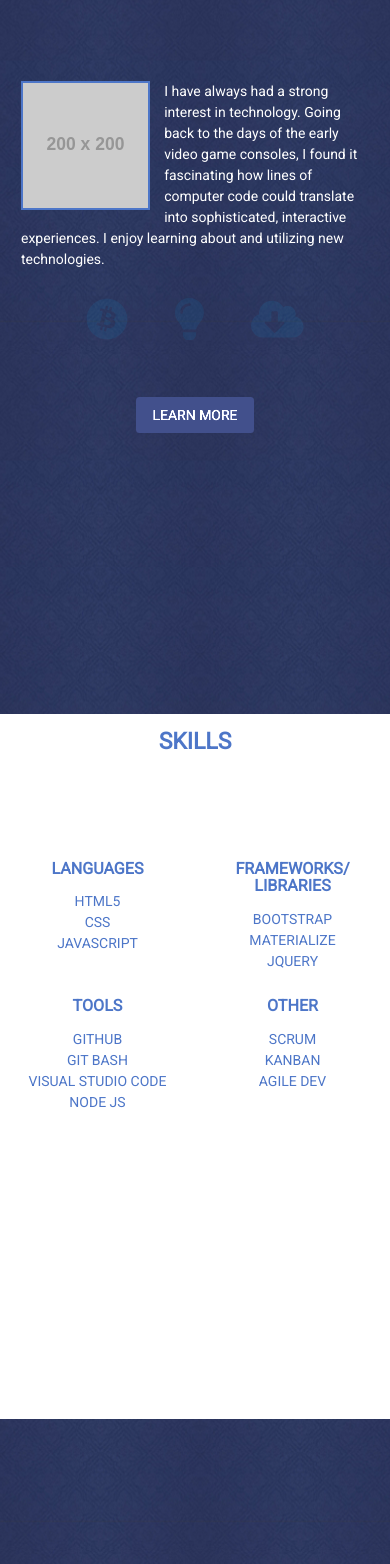
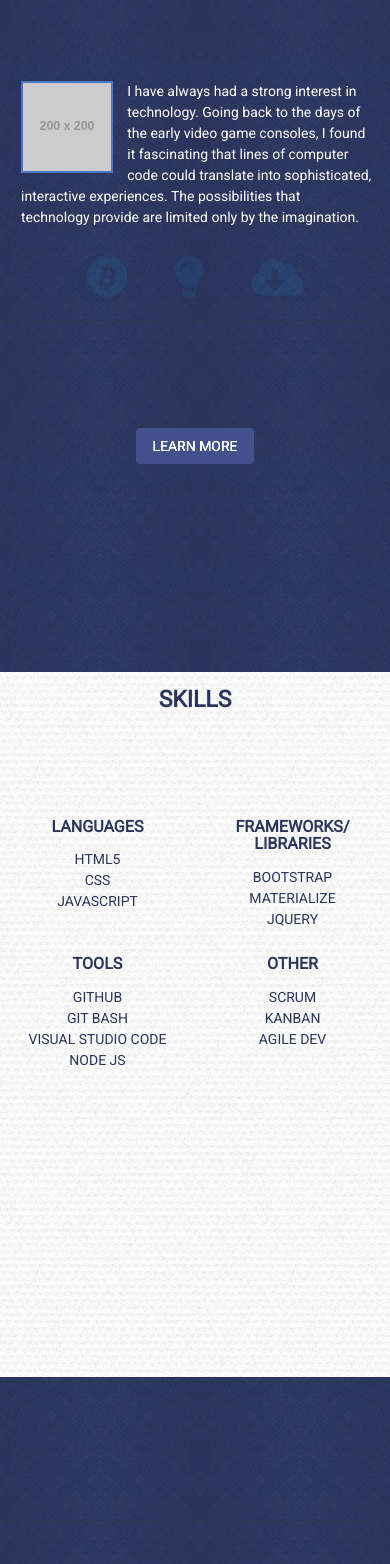
Before and after one commit to grovem74/Portfolio3, a plain HTML site: page index.html in a window 390 px wide. Shown: the part 233-1797 px from the top of the page. Drawn offline with nearby package versions, Linux system fonts and the light colour scheme; placeholder pictures from the web are drawn by us.

Commit message:
made additional styling tweaks

```diff
--- a/index.html
+++ b/index.html
@@ -36,7 +36,7 @@
     </ul>
   </div>
 
-  <div class="container">
+  <div class="container" id="main-container">
     <div class="row valign-wrapper" id="intro">
       <div class="col s12">
         <h4>FULL STACK DEVELOPER</h4>
@@ -49,8 +49,8 @@
       <div class="col s12 m10 xl8">
         <img id="profile-pic" class="responsive-image" src="https://via.placeholder.com/200">
         <p class="profile"> I have always had a strong interest in technology. Going back to the days of the early video
-          game consoles, I found it fascinating how lines of computer code could translate into sophisticated,
-          interactive experiences. I enjoy learning about and utilizing new technologies.</p>
+          game consoles, I found it fascinating that lines of computer code could translate into sophisticated,
+          interactive experiences. The possibilities that technology provide are limited only by the imagination.</p>
         <div class="center-align" id="interests">
           <a href="https://en.wikipedia.org/wiki/Blockchain" target="_BLANK"><i class="fab fa-bitcoin" id="btc"></i></a>
           <a href="https://en.wikipedia.org/wiki/Internet_of_things" target="_BLANK"><i class="fas fa-lightbulb"
@@ -77,11 +77,11 @@
 
     <div class="row" id="resume">
       <div class="col s12 center-align">
-        <a class="btn-flat" href="./resume.html" id="skills-2">Learn More</a>
+        <a class="btn-flat" href="./resume.html">Learn More</a>
       </div>
     </div>
 
-    <div class="row white reverse" id="skills">
+    <div class="row" id="skills">
       <h5 id="skills-title" class=>SKILLS</h5><br><br>
       <div class="col s6 center-align">
         <h6>LANGUAGES</h6>
@@ -212,7 +212,7 @@
 
   </div>
 
-  <footer class="page-footer" id="contact">
+  <footer class="page-footer">
     <div class="container">
       <div class="row">
         <div class="col l4 offset-l4 s12 center-align">
--- a/style.css
+++ b/style.css
@@ -9,6 +9,7 @@ nav {
     position: fixed;
     top: 0;
 }
+
 
 body {
     background-image: url("./images/vintage-wallpaper.png");
@@ -61,7 +62,7 @@ h6 {
 }
 
 #name {
-    font-size: 2.5em;
+    font-size: 2.25em;
     margin-left: 5%;
 }
 
@@ -72,6 +73,11 @@ h6 {
 #intro, #skills {
     margin-top: 10em;
     margin-bottom: 5em;
+}
+
+#skills {
+    background-image: url("./images/white_paperboard.png");
+    color: rgb(44, 53, 93);
 }
 
 #profile-pic {
@@ -116,6 +122,10 @@ h6 {
     #interests-mobile {
         margin-top: 5%;
     }
+    #resume {
+        position: relative;
+        top: .25em;
+    }
 }
 
 @media only screen and (max-width: 768px) {
@@ -125,7 +135,10 @@ h6 {
     #interests {
         display: block;
     }
-
+    #resume {
+        position: relative;
+        top: .25em;
+    }
 }
 
 @media only screen and (max-width: 1024px) {
@@ -148,12 +161,24 @@ h6 {
         margin-top: -25%;
         padding-bottom: 15%;
     }
+    #resume {
+        position: relative;
+        top: 2.25em;
+    }
 }
 
-@media only screen and (max-width: 2200px) {
+@media only screen and (max-width: 1600px) {
+    #resume {
+        position: relative;
+        top: 5.25em;
+    }
+}
+
+
+@media only screen and (max-width: 3800px) {
     .project-pics {
-        height: 70%;
-        width: 200px;
+        height: 80%;
+        width: 80%;
         border: 3px solid rgb(77, 118, 200);
         margin-bottom: 1em;
     }
@@ -165,6 +190,19 @@ h6 {
     }
     #interests {
         display: block;
+    }
+    #profile-pic {
+        height: 25%;
+        width: 25%;
+    }
+    #main-container {
+        width: 100vw;
+        margin: 0 auto;
+        max-width: 2200px;
+    }
+    #resume {
+        position: relative;
+        bottom: 2.5em;
     }
 }
 
@@ -250,17 +288,17 @@ hr {
 
 #contact {
     padding: 0 0 20% 0;
+    background-image: url("./images/white_paperboard.png");
 }
 
 #contact-form {
     padding: 15% 0 20% 0;
-    margin: auto;
 }
 
 #contact-form-heading {
     text-align: center;
     font-size: 1.25em;
-    margin: 10% 5% 15% 5%;
+    margin: 10% 5% 25% 5%;
 }
 
 form {
@@ -270,6 +308,11 @@ form {
 #talk-title {
     padding-top: 20%;
     font-size: 1.5em;
+    color: rgb(44, 53, 93);
+}
+
+#talk {
+color: rgb(44, 53, 93);
 }
 
 #back {
@@ -290,6 +333,7 @@ form {
  #skills-title {
     position: relative;
     bottom: -15px;
+    color: rgb(44, 53, 93);
 }
 
  #skills {
@@ -311,6 +355,7 @@ form {
 
 #chat {
     font-size: 400%;
+    color: rgb(44, 53, 93);
 }
 
 #close-nav {
@@ -342,7 +387,7 @@ form {
 }
 
 #resume-details {
-    margin-top: 5%;
+    margin-top: 7em;
 }
 
 .resume-bold {
```
Also changed, not shown: resume.html (+2 -3 lines), images/white_paperboard.png (added).
